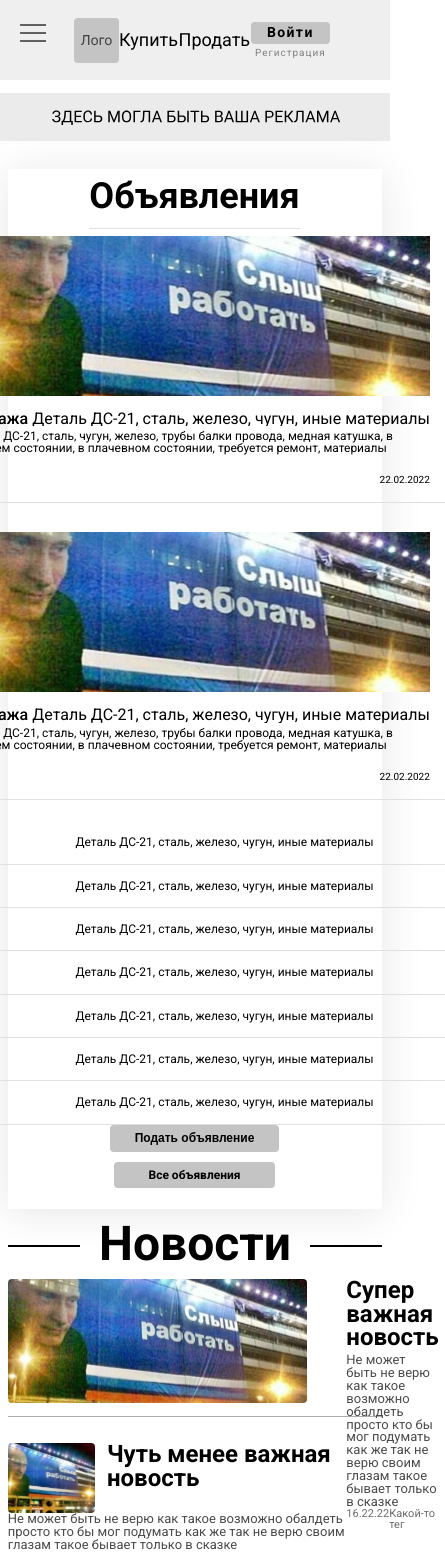
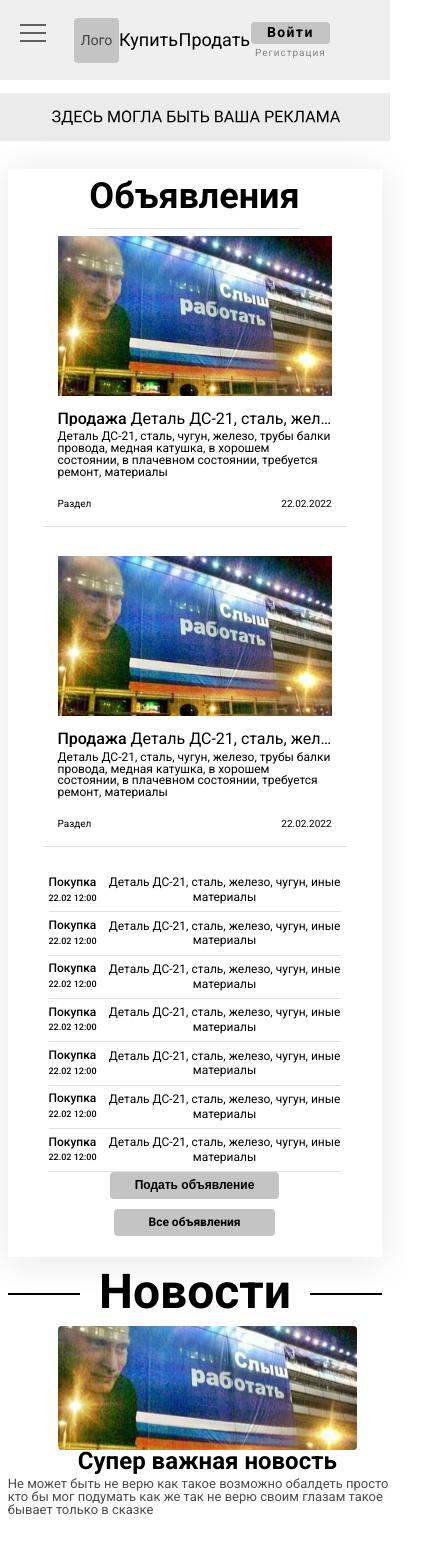
Before and after one commit to ad-Ham/NextJS-site-for-marketplace-of-metall-materials, a Next.js app: page / in a window 390 px wide. Shown: the top 1562 px of the page, 445 px wide, since content can reach past the window. Built offline with nearby package versions, Linux system fonts and the light colour scheme.

Commit message:
Адаптив главной страницы и страницы Profile

```diff
--- a/components/mainpage/MainPageImportantNews.module.scss
+++ b/components/mainpage/MainPageImportantNews.module.scss
@@ -55,3 +55,29 @@
 	line-height: 99.69%;
 	color: #6C6C6C;
 }
+
+
+@media (max-width: 1100px) {}
+
+@media (max-width: 660px) {
+	.rightside {
+		width: 400px;
+	}
+
+	.importantnews {
+		display: block;
+	}
+
+	.importantheader {
+		margin-left: 70px;
+	}
+
+	.importanttext {
+		display: block;
+		width: 400px;
+	}
+
+	.photo {
+		margin-left: 50px;
+	}
+}
--- a/components/mainpage/MainPromoPhoto.module.scss
+++ b/components/mainpage/MainPromoPhoto.module.scss
@@ -11,7 +11,7 @@
 	background-image: url("/photopromo.svg");
 	background-repeat: no-repeat;
 	background-size: cover;
-	background-position:center;
+	background-position: center;
 	margin-bottom: 15px;
 }
 
@@ -22,9 +22,9 @@
 	line-height: 99.69%;
 	color: #000;
 	white-space: nowrap;
-		overflow: hidden;
-		text-overflow: ellipsis;
-		margin-bottom: 5px;
+	overflow: hidden;
+	text-overflow: ellipsis;
+	margin-bottom: 5px;
 }
 
 .promophotoheaderb {
@@ -55,6 +55,6 @@
 
 @media (max-width: 660px) {
 	.mainpromophoto {
-		max-width: 100%;
+		max-width: 76%;
 	}
 }
--- a/components/mainpage/MainPromos.module.scss
+++ b/components/mainpage/MainPromos.module.scss
@@ -7,7 +7,7 @@
 
 }
 
-.promosHeader{
+.promosHeader {
 	font-weight: 700;
 	font-size: 36px;
 	line-height: 99.69%;
@@ -88,9 +88,14 @@
 }
 
 @media (max-width: 660px) {
+	.promos {
+		width: 73%;
+	}
+
 	.menucards {
 		flex-direction: column;
 		align-items: center;
+		width: 400px;
 	}
 
 	.buttons {
--- a/styles/Portions.module.scss
+++ b/styles/Portions.module.scss
@@ -39,3 +39,15 @@
 .portiona {
 	color: #000000;
 }
+
+@media (max-width: 1100px) {
+	.portionsMain {
+		display: none;
+	}
+}
+
+@media (max-width: 660px) {
+	.portionsMain {
+		display: none;
+	}
+}
```
Also changed, not shown: pages/index.js (+18 -19 lines), pages/profile.js (+22 -12 lines), styles/profile.module.scss (+44 -0 lines).
